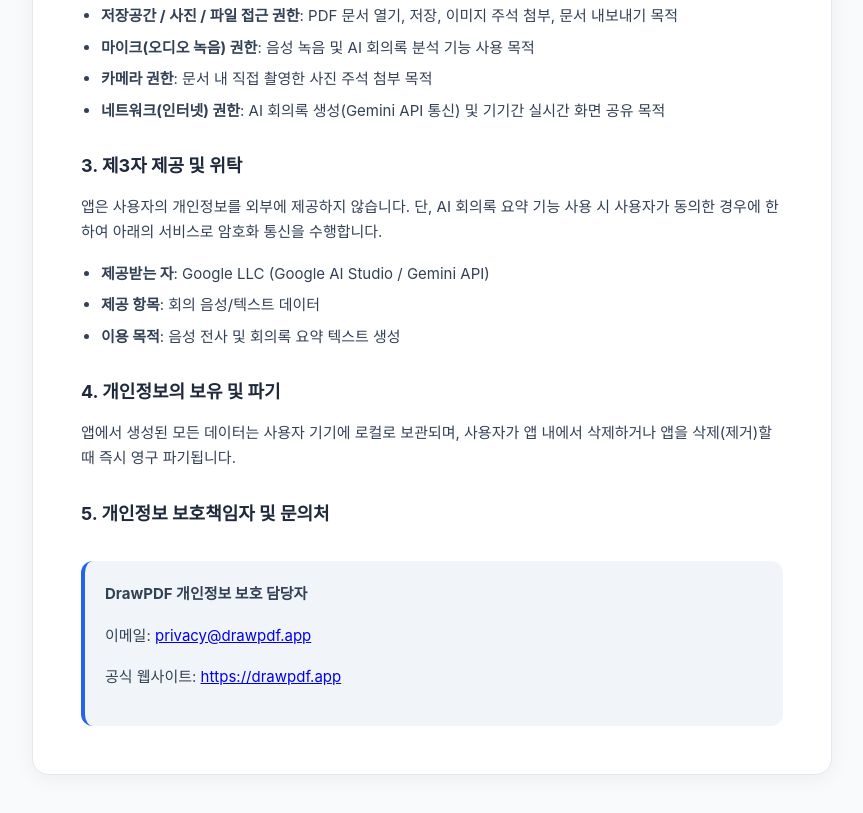
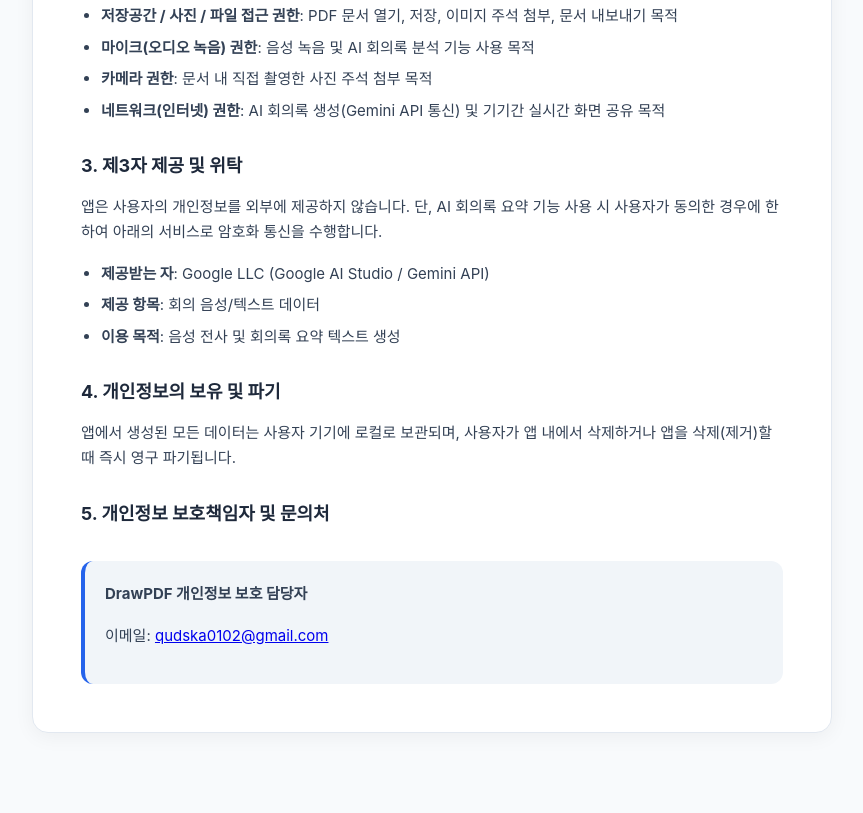
Before and after one commit to NoBang/DrawPDF, a plain HTML site: page index.html in a window 1280 px wide. Shown: the part 623-1436 px from the top of the page, without its empty margins (208-1071 px from the left). After the commit the page ends 1396 px from the top, so only its background shows below. Drawn offline with Linux system fonts and the light colour scheme.

Commit message:
Update index.html

```diff
--- a/index.html
+++ b/index.html
@@ -118,8 +118,7 @@
         <h2>5. 개인정보 보호책임자 및 문의처</h2>
         <div class="contact-box">
             <p><strong>DrawPDF 개인정보 보호 담당자</strong></p>
-            <p>이메일: <a href="mailto:privacy@drawpdf.app">privacy@drawpdf.app</a></p>
-            <p>공식 웹사이트: <a href="https://drawpdf.app" target="_blank">https://drawpdf.app</a></p>
+            <p>이메일: <a href="mailto:privacy@drawpdf.app">qudska0102@gmail.com</a></p>
         </div>
     </div>
 </body>
```
